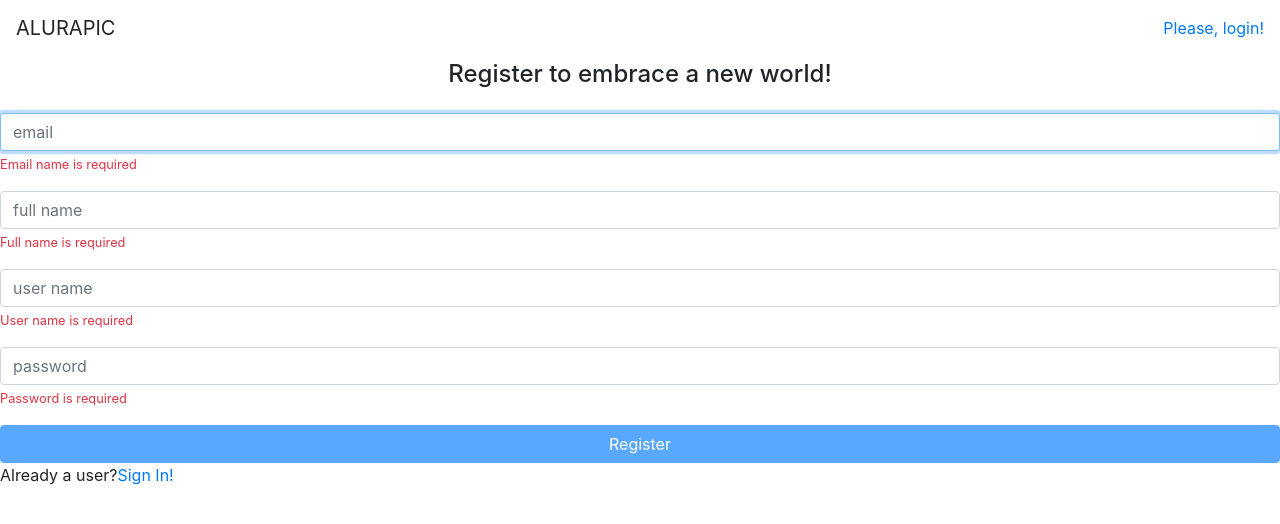
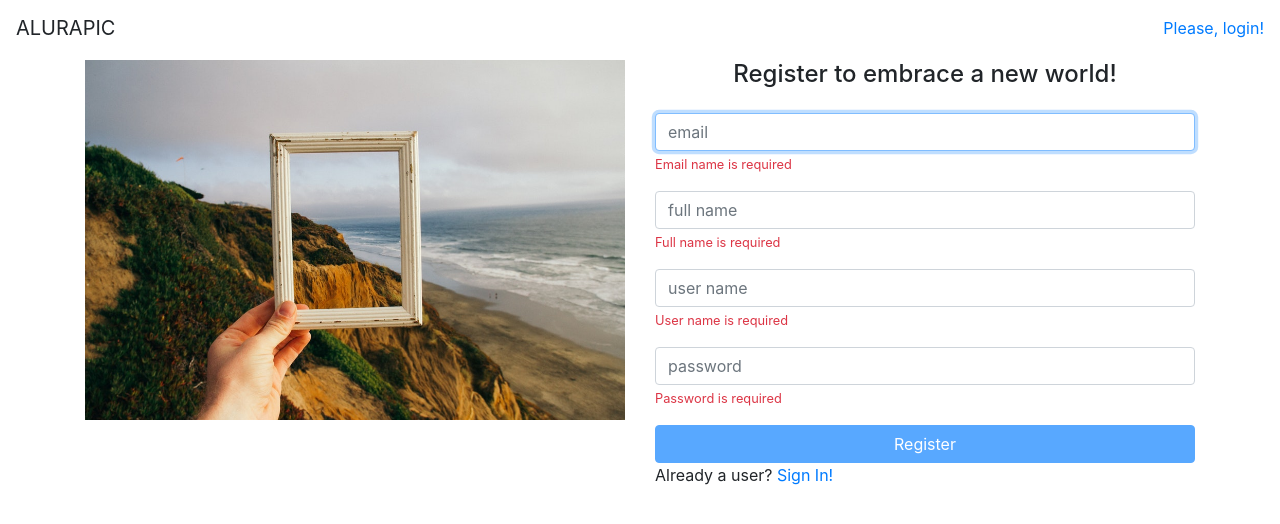
Before and after one commit to JOSELITOPASSOS/angular, an Angular app: page /signup in a window 1280 px wide. Shown: the top 524 px of the page. Built offline with nearby package versions, Linux system fonts and the light colour scheme.

Commit message:
Add component home + Rotas filhas para exibir img lado esquedo.

```diff
--- a/src/app/app.routing.module.ts
+++ b/src/app/app.routing.module.ts
@@ -1,3 +1,4 @@
+import { HomeComponent } from './home/home.component';
 import { SignUpComponent } from './home/signup/signup.component';
 import { AuthGuard } from './core/auth/auth.guard';
 import { SigninComponent } from './home/singnin/signin.component';
@@ -9,13 +10,20 @@
 import { PhotoListResolver } from './photos/photo-list/photo-list.resolver';
 
 const routes: Routes = [
-    { path: '',
-      component: SigninComponent,
-      canActivate: [AuthGuard]
-    },
-    { path: 'signup',
-      component: SignUpComponent,
-      canActivate: [AuthGuard]
+    {
+      path: '',
+      component: HomeComponent,
+      canActivate: [AuthGuard],
+      children: [
+          {
+            path: '',
+            component: SigninComponent
+          },
+          {
+            path: 'signup',
+            component: SignUpComponent,
+          }
+      ]
     },
     {
       path: 'user/:userName',
--- /dev/null
+++ b/src/app/home/home.component.html
@@ -0,0 +1,11 @@
+<div class="container">
+  <div class="row">
+      <div class="col-md-6 mb-2">
+          <img class="img-fluid d-none d-sm-block"
+              src="/assets/img/home.jpg" alt="Welcome">
+      </div>
+      <div class="col-md-6">
+          <router-outlet></router-outlet>
+      </div>
+  </div>
+</div>
--- a/src/app/home/signup/signup.component.html
+++ b/src/app/home/signup/signup.component.html
@@ -2,7 +2,7 @@
 
 <form [formGroup]="signupForm"class="form mt-4" (submit)="signup()">
     <div class="form-group">
-        <input formControlName="email" placeholder="email" class="form-control" autofocus >
+        <input #emailInput formControlName="email" placeholder="email" class="form-control" autofocus >
         <ap-vmessage text="Email name is required"
                      *ngIf="signupForm.get('email')?.errors?.required">
         </ap-vmessage>
@@ -60,5 +60,5 @@
         Register
     </button>
 
-    <p>Already a user?<a [routerLink]="['']">Sign In!</a></p>
+    <p>Already a user? <a [routerLink]="['']">Sign In!</a></p>
 </form>
--- a/src/app/home/signup/signup.component.ts
+++ b/src/app/home/signup/signup.component.ts
@@ -1,7 +1,8 @@
+import { PlatformDetectorService } from './../../core/plataform-detector/plataform-detector.service';
 import { SignUpService } from './signup.service';
 import { NewUser } from './new-user';
 import { UserNoTakenValidatorService } from './user-not-taken.validator.service';
-import { Component, OnInit } from "@angular/core";
+import { AfterViewInit, Component, ElementRef, OnInit, ViewChild } from "@angular/core";
 import { FormBuilder, FormGroup, Validators } from "@angular/forms";
 import { lowerCaseValidator } from "src/app/shared/validators/lower-case.validator";
 import { Router } from '@angular/router';
@@ -9,17 +10,24 @@
 @Component({
   templateUrl: './signup.component.html'
 })
-export class SignUpComponent implements OnInit {
+export class SignUpComponent implements OnInit, AfterViewInit {
 
   signupForm!: FormGroup;
+  @ViewChild('emailInput')
+  emailInput!: ElementRef<HTMLInputElement>;
 
   constructor(
     private formBuilder: FormBuilder,
     private userNoTakenValidatorService: UserNoTakenValidatorService,
     private signUpService: SignUpService,
-    private router: Router
+    private router: Router,
+    private platformDetectorService: PlatformDetectorService
   ){
 
+  }
+  ngAfterViewInit(): void {
+    this.platformDetectorService.isPlatformBrowser() &&
+          this.emailInput?.nativeElement.focus();
   }
 
   ngOnInit(): void {
--- a/src/app/home/singnin/signin.component.html
+++ b/src/app/home/singnin/signin.component.html
@@ -25,4 +25,4 @@
 
 </form>
 
-<p>Not a user?<a>Register now</a></p>
+<p>Not a user? <a [routerLink]="['signup']" >Register now</a></p>
--- a/src/app/home/singnin/signin.component.ts
+++ b/src/app/home/singnin/signin.component.ts
@@ -1,13 +1,13 @@
 import { PlatformDetectorService } from './../../core/plataform-detector/plataform-detector.service';
 import { AuthService } from './../../core/auth/auth.service';
-import { Component, ElementRef, OnInit, ViewChild } from "@angular/core";
+import { AfterViewInit, Component, ElementRef, OnInit, ViewChild } from "@angular/core";
 import { FormBuilder, FormGroup, Validators } from "@angular/forms";
 import { Router } from '@angular/router';
 
 @Component({
   templateUrl: './signin.component.html'
 })
-export class SigninComponent implements OnInit {
+export class SigninComponent implements OnInit, AfterViewInit {
 
   loginForm!: FormGroup;
 
@@ -21,11 +21,18 @@
     private platformDetectorService: PlatformDetectorService
     ){ }
 
+  ngAfterViewInit(): void {
+    this.platformDetectorService.isPlatformBrowser() &&
+          this.userNameInput?.nativeElement.focus();
+  }
+
   ngOnInit(): void {
     this.loginForm = this.formBuider.group({
       userName: ['', Validators.required],
       password: ['', Validators.required],
     });
+    // this.platformDetectorService.isPlatformBrowser() &&
+    //       this.userNameInput?.nativeElement.focus();
   }
 
   login(){
@@ -38,7 +45,7 @@
         console.log(err);
         this.loginForm.reset();
         this.platformDetectorService.isPlatformBrowser() &&
-          this.userNameInput.nativeElement.focus();
+          this.userNameInput?.nativeElement.focus();
         alert('Invalid user name or password');
       }
     );
```
Also changed, not shown: src/app/home/home.component.ts (added, +10 -0 lines), src/app/home/home.module.ts (+6 -1 lines), src/assets/img/home.jpg (added).
